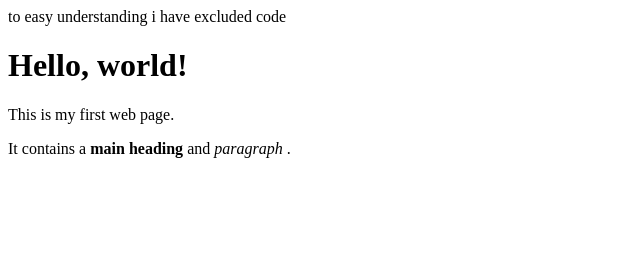
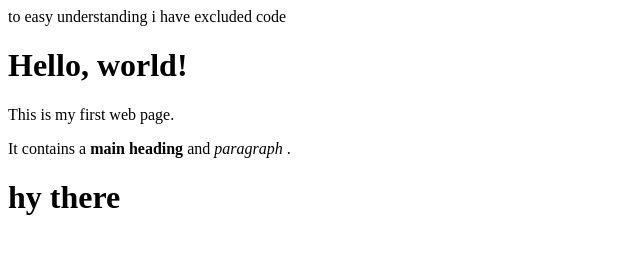
Before and after one commit to infinityloki/myrepo, a plain HTML site: page index.html in a window 1280 px wide. Shown: the whole page, without its empty margins (0-640 px from the left). Drawn offline with Linux system fonts and the light colour scheme.

Commit message:
Update index.html

```diff
--- a/index.html
+++ b/index.html
@@ -10,6 +10,7 @@ to easy understanding i have excluded code
         <p>This is my first web page.</p>
         <p>It contains a
              <strong>main heading</strong> and <em> paragraph </em>.
+            <h1> hy there </h1>
         </p>
     </body>
 </html>
```
